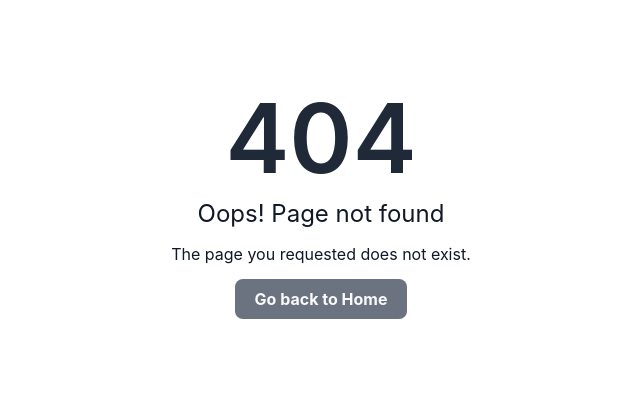
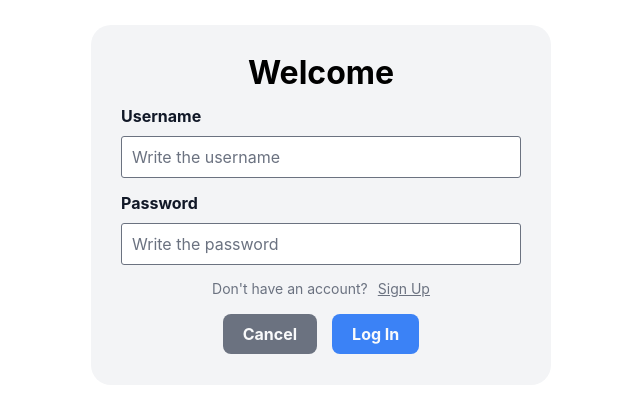
Before and after one commit to yevheniy-hliebov/ProjectifyWeb, a React (Create React App) app in the folder frontend/: page /login in a window 1280 px wide. Before the commit this address had no page. Shown: the part 195-588 px from the top of the page, without its empty margins (319-959 px from the left). Built offline with nearby package versions, Linux system fonts and the light colour scheme.

Commit message:
add login page

```diff
--- a/frontend/src/App.jsx
+++ b/frontend/src/App.jsx
@@ -7,6 +7,7 @@ import EditProject from './pages/EditProject';
 import NotFound from './pages/NotFound';
 import NotFoundProject from './pages/NotFoundProject';
 import Register from './pages/Auth/Register';
+import Login from './pages/Auth/Login';
 
 import axios from 'axios';
 axios.defaults.baseURL = "http://localhost:4000"
@@ -21,8 +22,9 @@ function App() {
         <Route path='/project/create' element={<CreateProject />} />
         <Route path='/projects/:slug/edit' element={<EditProject />} />
         <Route path="/project-not-found" element={<NotFoundProject />} />
+        <Route path="/register" element={<Register />} />
+        <Route path="/login" element={<Login />} />
         <Route path="*" element={<NotFound />} />
-        <Route path="/register" element={<Register />} />
       </Routes>
     </BrowserRouter>
   );
--- a/frontend/src/functions/authApi.js
+++ b/frontend/src/functions/authApi.js
@@ -1,7 +1,7 @@
 import axios from "axios"
 
 export async function register(userDto) {
-  return axios.post('/auth/register', userDto, { withCredentials: true }).then(response => {
+  return axios.post('/auth/register', userDto).then(response => {
     const authorization_cookie =  response.headers.get('Authorization-Cookie')
     if (authorization_cookie) document.cookie = authorization_cookie;
     return response;
@@ -9,3 +9,13 @@ export async function register(userDto) {
     return err.response;
   })
 }
+
+export async function login(signInDto) {
+  return axios.post('/auth/login', signInDto).then(response => {
+    const authorization_cookie =  response.headers.get('Authorization-Cookie')
+    if (authorization_cookie) document.cookie = authorization_cookie;
+    return response;
+  }).catch(err => {
+    return err.response;
+  })
+}
--- /dev/null
+++ b/frontend/src/pages/Auth/Login.jsx
@@ -0,0 +1,64 @@
+import React, { useState } from 'react';
+import Container from '../../components/Container';
+import Button from '../../components/Button';
+import { Link } from 'react-router-dom';
+import Input from '../../components/Input';
+import { login } from '../../functions/authApi';
+
+function Login() {
+  const [user, setUser] = useState({
+    username: '',
+    password: ''
+  })
+  const [error, setError] = useState('')
+
+  const handleUsername = (e) => {
+    const username = e.target.value;
+    setUser(prevUser => ({
+      ...prevUser,
+      username: username,
+    }))
+  }
+  const handlePassword = (e) => {
+    const password = e.target.value;
+    setUser(prevUser => ({
+      ...prevUser,
+      password: password,
+    }))
+  }
+
+  const handleForm = async (e) => {
+    e.preventDefault();
+    const response = await login(user);
+    if (response.status === 200) {
+      window.location.replace('/');
+    } else {
+      setError(response.data.message);
+    }
+  }
+
+  return (
+    <Container className='h-screen flex flex-col items-center justify-center'>
+      <div className="w-full max-w-[460px] p-[30px] bg-gray-100 rounded-[20px] flex-col justify-center items-center gap-2.5 inline-flex">
+        <form className="w-full flex-col justify-center items-center gap-[15px] flex" onSubmit={handleForm}>
+          <div className="w-full flex-col justify-center items-center gap-[15px] flex">
+            <h2 className="text-black text-[32px] font-bold leading-9">Welcome</h2>
+            <Input label="Username" placeholder="Write the username" inputValue={user.username} onChange={handleUsername} />
+            <Input label="Password" type='password' placeholder="Write the password" inputValue={user.password} onChange={handlePassword} />
+          </div>
+          { error.length > 0 && <div className="text-red-500 text-sm font-normal leading-tight">{error}</div> }
+          <div className="self-stretch justify-center items-center gap-2.5 inline-flex">
+            <div className="text-gray-500 text-sm font-normal leading-tight">Don't have an account?</div>
+            <Link to='/register' className="text-gray-500 text-sm font-normal underline leading-tight">Sign Up</Link>
+          </div>
+          <div className="justify-center items-center gap-[15px] inline-flex">
+            <Button color="gray" link="/">Cancel</Button>
+            <Button color="blue" type='submit'>Log In</Button>
+          </div>
+        </form>
+      </div>
+    </Container>
+  )
+}
+
+export default Login
--- a/frontend/src/pages/Auth/Register.jsx
+++ b/frontend/src/pages/Auth/Register.jsx
@@ -46,7 +46,6 @@ function Register() {
     setErrors(errs);
     if (errs.username === '' && errs.email === '' && errs.password === '') {
       const response = await register(user);
-      console.log(response);
       if (response.status === 201 || response.status === 200) {
         window.location.replace('/');
       } else {
```
Also changed, not shown: 2 other files (tests, documents, lock files or other folders).
